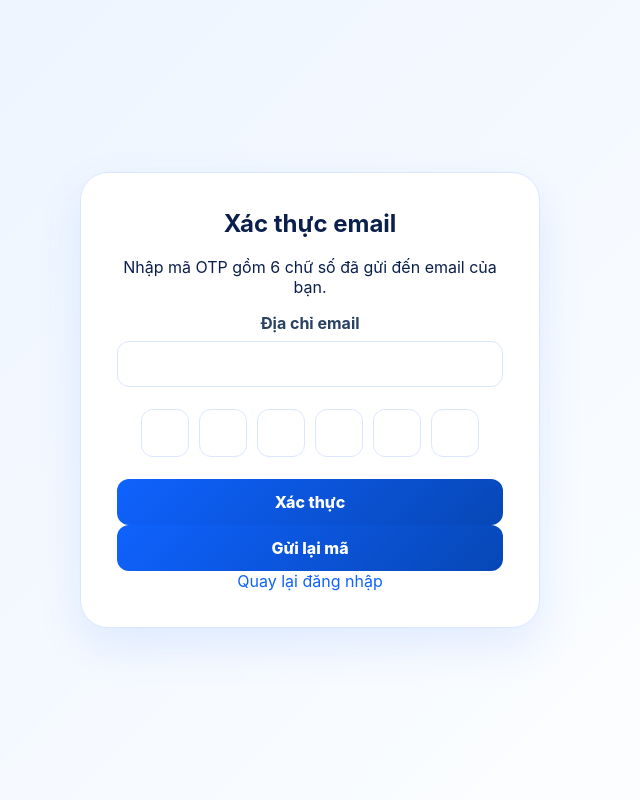
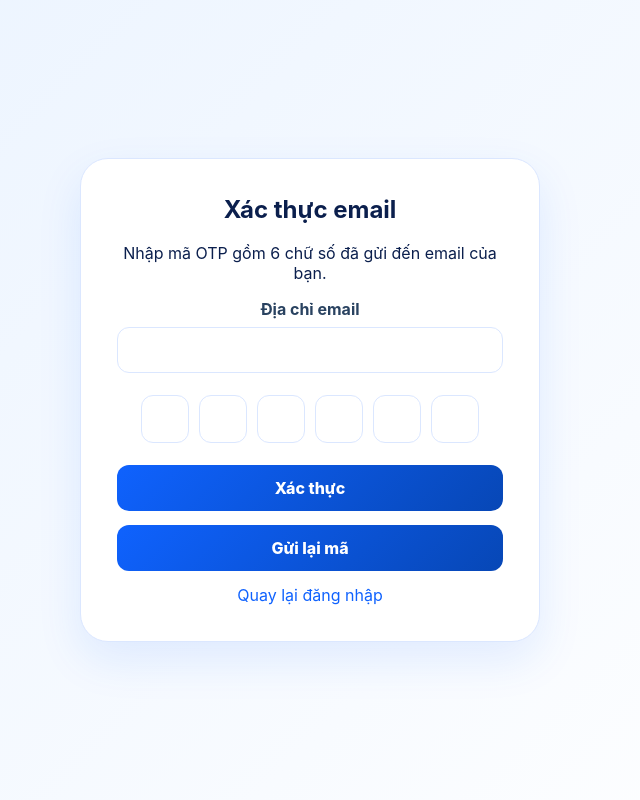
Before and after one commit to nguyengiathien-lai/ticket-web-app, a React (Vite) app in the folder ticket-web-app/frontend/: page /verify-otp in a window 1280 px wide. Shown: the whole page, without its empty margins (330-970 px from the left). Built offline with nearby package versions, Linux system fonts and the light colour scheme; no server answers.

Commit message:
fix: modify register page UI

```diff
--- a/ticket-web-app/frontend/src/features/auth/OtpPage.tsx
+++ b/ticket-web-app/frontend/src/features/auth/OtpPage.tsx
@@ -69,7 +69,7 @@ export function OtpPage() {
 
   return (
     <div className="auth-page compact">
-      <form className="auth-card center" onSubmit={handleSubmit}>
+      <form className="auth-card center otp-card" onSubmit={handleSubmit}>
         <h2>Xác thực email</h2>
         <p>Nhập mã OTP gồm 6 chữ số đã gửi đến email của bạn.</p>
         <label>
@@ -101,6 +101,7 @@ export function OtpPage() {
         </div>
         {message && <p className="success" role="status">{message}</p>}
         {error && <p className="danger" role="alert">{error}</p>}
+        <div className="otp-actions" style={{ display: 'grid', gap: '14px', marginTop: '18px' }}>
         <button className="primary-button" disabled={isSubmitting}>
           {isSubmitting ? 'Đang xác thực...' : 'Xác thực'}
         </button>
@@ -113,6 +114,7 @@ export function OtpPage() {
           {isResending ? 'Đang gửi...' : 'Gửi lại mã'}
         </button>
         <Link to="/login">Quay lại đăng nhập</Link>
+        </div>
       </form>
     </div>
   );
```
